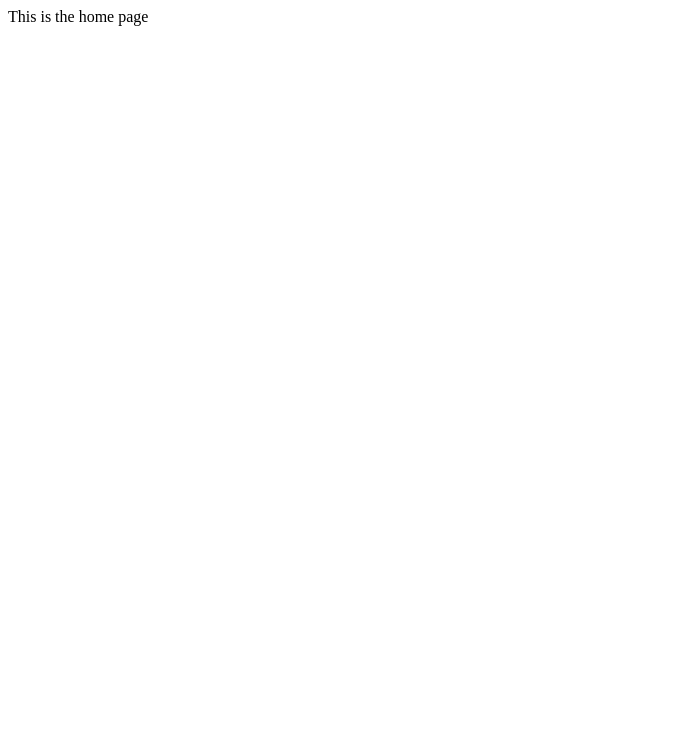
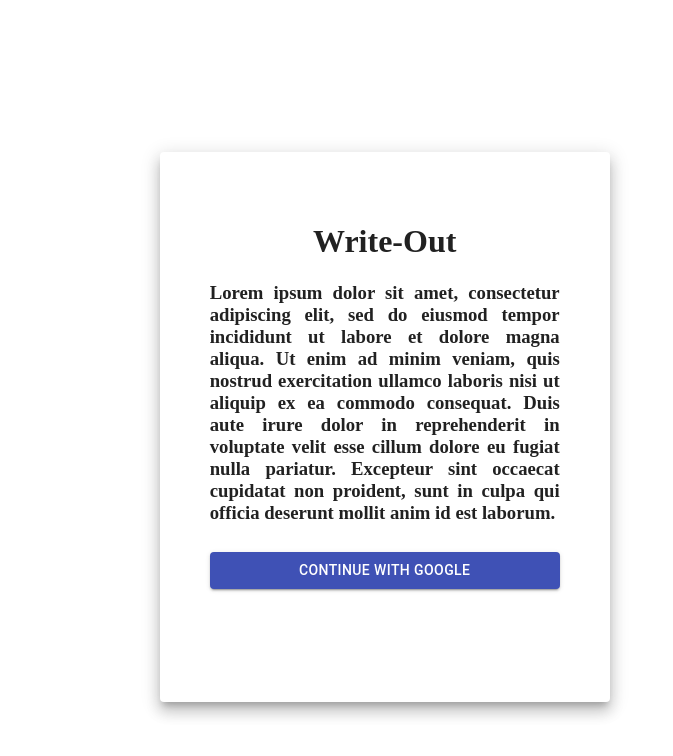
Before and after one commit to Hex-Clan-UOM/techflare-frontend, a React (Create React App) app: page / in a window 1280 px wide. Shown: the top 756 px of the page, without its empty margins (0-673 px from the left). Built offline with nearby package versions, Linux system fonts and the light colour scheme.

Commit message:
Created login button

```diff
--- a/package.json
+++ b/package.json
@@ -3,6 +3,11 @@
   "version": "0.1.0",
   "private": true,
   "dependencies": {
+    "@emotion/react": "^11.4.1",
+    "@emotion/styled": "^11.3.0",
+    "@material-ui/core": "^4.12.3",
+    "@material-ui/icons": "^4.11.2",
+    "@mui/material": "^5.0.0",
     "@testing-library/jest-dom": "^5.14.1",
     "@testing-library/react": "^11.2.7",
     "@testing-library/user-event": "^12.8.3",
--- a/src/App.js
+++ b/src/App.js
@@ -1,9 +1,9 @@
-import HomePage from "./Pages/HomePage";
+import LoginPage from "./Pages/LoginPage";
 
 function App() {
   return (
     <>
-      <HomePage />
+      <LoginPage />
     </>
   );
 }
--- /dev/null
+++ b/src/Pages/LoginPage.js
@@ -0,0 +1,25 @@
+import React from 'react'
+import { Grid,Paper,  Button } from '@material-ui/core'
+import loginImage from '../Images/loginImage.svg';
+
+const LoginPage=()=>{
+
+    const paperStyle={align:'left',padding :50,height:450,width:350, margin:"12% 12%", backgroundcolor:"#E5E5E5"}
+    const btnstyle={margin:'10px 0'}
+    return(
+        <Grid >
+            <Paper elevation={10} style={paperStyle}>
+                <Grid align='center' >
+                    <h1>Write-Out</h1>
+                </Grid>
+                 <Grid align='justify' >
+                    <h3>Lorem ipsum dolor sit amet, consectetur adipiscing elit, sed do eiusmod tempor incididunt ut labore et dolore magna aliqua. Ut enim ad minim veniam, quis nostrud exercitation ullamco laboris nisi ut aliquip ex ea commodo consequat. Duis aute irure dolor in reprehenderit in voluptate velit esse cillum dolore eu fugiat nulla pariatur. Excepteur sint occaecat cupidatat non proident, sunt in culpa qui officia deserunt mollit anim id est laborum.</h3>
+                </Grid>
+                <Button type='submit' color='primary' variant="contained" style={btnstyle} fullWidth>Continue with Google</Button>
+            </Paper>
+
+        </Grid>
+    )
+}
+
+export default LoginPage;
```
Also changed, not shown: src/Images/loginImage.svg (added), 1 other file (tests, documents, lock files or other folders).
